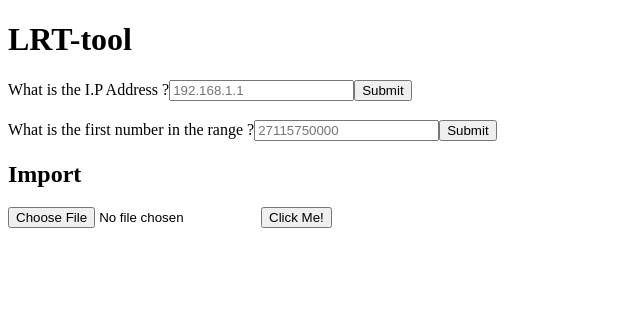
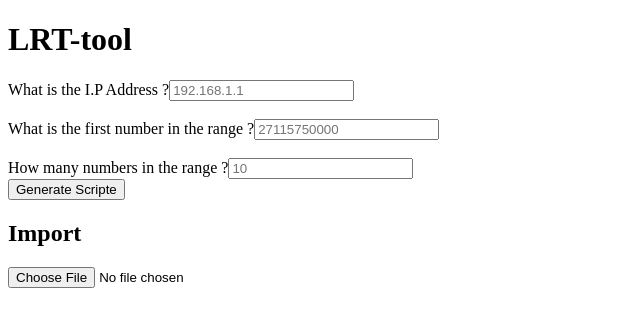
Before and after one commit to tufanneo/my-second-app, an Angular app: page / in a window 1280 px wide. Shown: the top 326 px of the page, without its empty margins (0-640 px from the left). Built offline with nearby package versions, Linux system fonts and the light colour scheme.

Commit message:
Combined the components used to g to generate script

```diff
--- a/src/app/app.component.html
+++ b/src/app/app.component.html
@@ -1,3 +1,2 @@
 <app-lrt-tool></app-lrt-tool>
-<app-phone-number-validator></app-phone-number-validator>
 <app-csv-parse></app-csv-parse>
--- a/src/app/app.module.ts
+++ b/src/app/app.module.ts
@@ -4,7 +4,6 @@ import { FormsModule } from '@angular/forms';
 
 import { AppComponent } from './app.component';
 import { LrtToolComponent } from './pages/lrt-tool/lrt-tool.component';
-import { PhoneNumberValidatorComponent } from './pages/phone-number-validator/phone-number-validator.component';
 import { CsvParseComponent } from './pages/csv-parse/csv-parse.component';
 
 
@@ -17,7 +16,6 @@ import { CsvParseComponent } from './pages/csv-parse/csv-parse.component';
   declarations: [
     AppComponent,
     LrtToolComponent,
-    PhoneNumberValidatorComponent,
     CsvParseComponent
   ],
   imports: [
--- a/src/app/pages/csv-parse/csv-parse.component.html
+++ b/src/app/pages/csv-parse/csv-parse.component.html
@@ -1,4 +1,3 @@
 <h2>Import </h2>
 <input type="file" (change)="csv2Array($event)"/>
-<input type="button" (click)="print_Content();" value="Click Me!"/>
 <h3>{{Output}}</h3>
--- a/src/app/pages/csv-parse/csv-parse.component.ts
+++ b/src/app/pages/csv-parse/csv-parse.component.ts
@@ -34,7 +34,7 @@ export class CsvParseComponent implements OnInit {
     this.csvArray = this.tableData[i]
     console.log( `<route>\n\t<user type="E164">${this.csvArray["number"]}</user>\n\t<next type="regex">!(^.*$)!sip:\\1@${this.csvArray["ipAddress"]}!</next>\n</route>\n`);
     let output = (`&ltroute&gt<br>&emsp;&ltuser type="E164"&gt${this.csvArray["number"]}&lt/user&gt<br>&emsp;&ltnext type="regex"&gt!(^.*$)!sip:\\1@${this.csvArray["ipAddress"]}!&lt/next&gt<br>&lt/route&gt<br>`);
-    var myWindow = window.open("", "MsgWindow", "width=200, height=100");
+    var myWindow = window.open("", "MsgWindow", "width=1000, height=1000");
     myWindow.document.write(output);
     i++
       }
--- a/src/app/pages/lrt-tool/lrt-tool.component.html
+++ b/src/app/pages/lrt-tool/lrt-tool.component.html
@@ -1,5 +1,14 @@
 <h1>LRT-tool</h1>
 <label>What is the I.P Address ?</label>
-<input [(ngModel)]="inputIp" placeholder="192.168.1.1"/>
-<button (click)="validate()">Submit</button><br>
-<h3>{{output}}</h3>
+<input [(ngModel)]="inputIp" placeholder="192.168.1.1" (change)="validate()"/>
+<span>&emsp;{{output}}</span>
+<br>
+<br>
+<label>What is the first number in the range ?</label>
+<input type="text" [(ngModel)]="PhoneNumber" placeholder="27115750000" minlength="11" maxlength="11" pattern="27([0-9]\d{8})">
+<br>
+<br>
+<label>How many numbers in the range ?</label>
+<input [(ngModel)]="rangeSize" type="text" placeholder="10" pattern="[0-9]">
+<br>
+<button type="button" (click)="rangeGen()">Generate Scripte</button>
--- a/src/app/pages/lrt-tool/lrt-tool.component.ts
+++ b/src/app/pages/lrt-tool/lrt-tool.component.ts
@@ -16,17 +16,27 @@ export class LrtToolComponent implements OnInit {
 
   inputIp: string = "";
   output: string = "";
+  PhoneNumber: number;
+  i: number = 0;
+  rangeSize: number;
 
   validate(){
     if(isip(this.inputIp)){
-    console.log("I.P is valid !")
     this.output = "I.P is valid !"
     }
     else
     {
-      console.log("I.P is invalid !")
       this.output = "I.P is invalid !"
     }
 
     }
+  rangeGen(){
+    while(this.i < this.rangeSize){
+      console.log( `<route>\n\t<user type="E164">${this.PhoneNumber}</user>\n\t<next type="regex">!(^.*$)!sip:\\1@${this.inputIp}!</next>\n</route>\n`);
+      let output = (`&ltroute&gt<br>&emsp;&ltuser type="E164"&gt${this.PhoneNumber}&lt/user&gt<br>&emsp;&ltnext type="regex"&gt!(^.*$)!sip:\\1@${this.inputIp}!&lt/next&gt<br>&lt/route&gt<br>`);
+      var myWindow = window.open("", "MsgWindow", "width=200, height=100");
+      myWindow.document.write(output);
+      this.i++
+      this.PhoneNumber++
   }
+}}
--- a/src/app/pages/phone-number-validator/phone-number-validator.component.html
+++ /dev/null
@@ -1,3 +0,0 @@
-<label>What is the first number in the range ?</label>
-<input type="text" [(ngModel)]="PhoneNumberValidatorComponent" placeholder="27115750000" minlength="11" maxlength="11" pattern="27([0-9]\d{8})">
-<button (click)="phoneNumber()">Submit</button>
--- a/src/app/pages/phone-number-validator/phone-number-validator.component.ts
+++ /dev/null
@@ -1,21 +0,0 @@
-import { Component, OnInit } from '@angular/core';
-
-@Component({
-  selector: 'app-phone-number-validator',
-  templateUrl: './phone-number-validator.component.html',
-  styleUrls: ['./phone-number-validator.component.css']
-})
-export class PhoneNumberValidatorComponent implements OnInit {
-  line: string;
-
-  get e164() {
-    const num = this.line
-    return `${num}`
-  }
-
-  constructor() { }
-
-  ngOnInit() {
-  }
-
-}
```
Also changed, not shown: src/app/pages/phone-number-validator/phone-number-validator.component.css (deleted).
